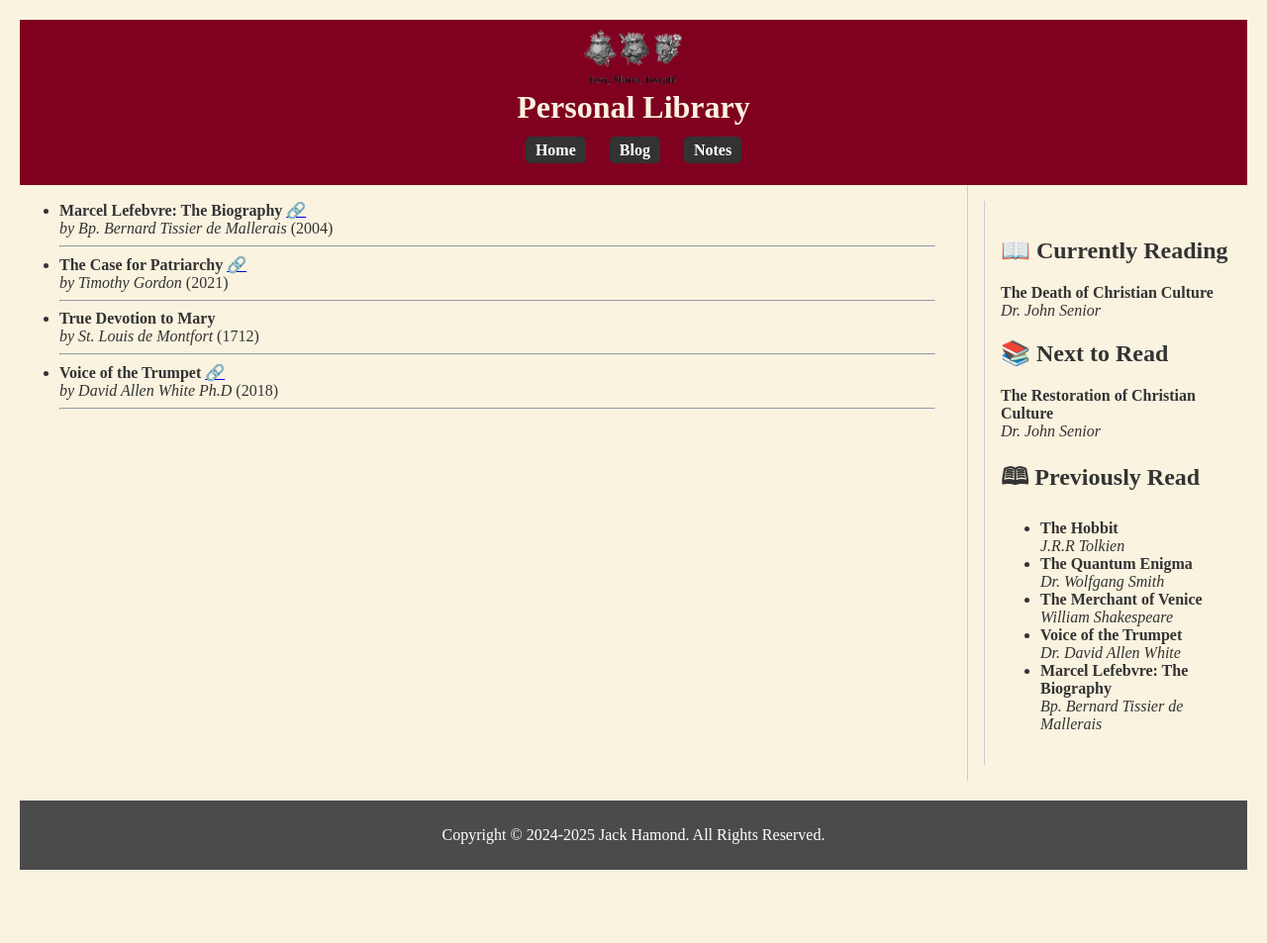
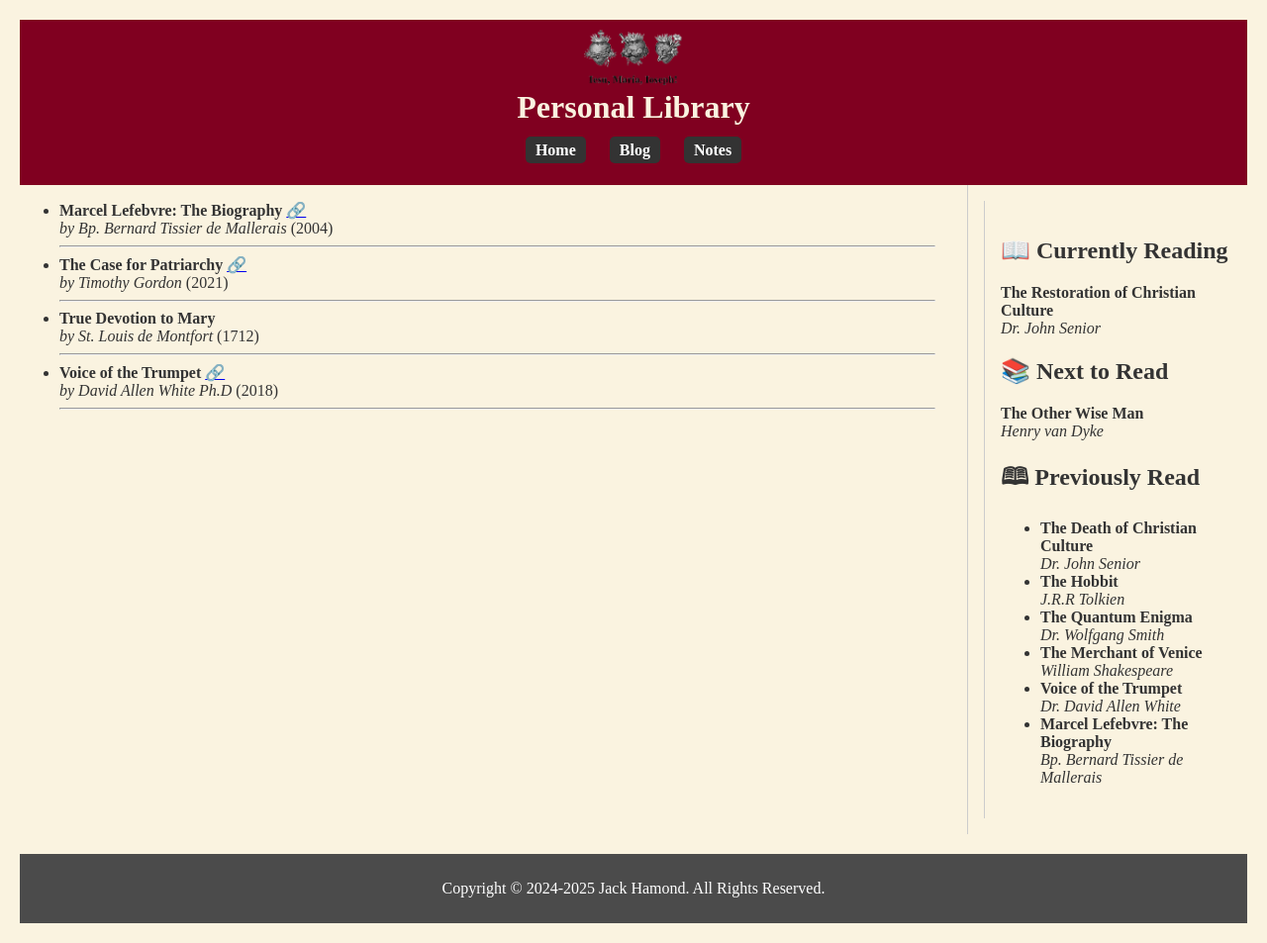
Before and after one commit to jackhamond/jackhamond.github.io, a Jekyll site: the page built from indices/library.md, in a window 1280 px wide and 953 px high. Shown: the whole window at 99% size. Built offline with Jekyll 4.4.1, drawn with Linux system fonts in a browser that asks for light colours.

Commit message:
Update reading.yml

```diff
--- a/_data/reading.yml
+++ b/_data/reading.yml
@@ -1,12 +1,14 @@
 current:
-  title: "The Death of Christian Culture"
+  title: "The Restoration of Christian Culture"
   author: "Dr. John Senior"
 
 next:
-  title: "The Restoration of Christian Culture"
-  author: "Dr. John Senior"
+  title: "The Other Wise Man"
+  author: "Henry van Dyke"
 
 previous:
+  - title: "The Death of Christian Culture"
+    author: "Dr. John Senior"
   - title: "The Hobbit"
     author: "J.R.R Tolkien"
   - title: "The Quantum Enigma"
```
